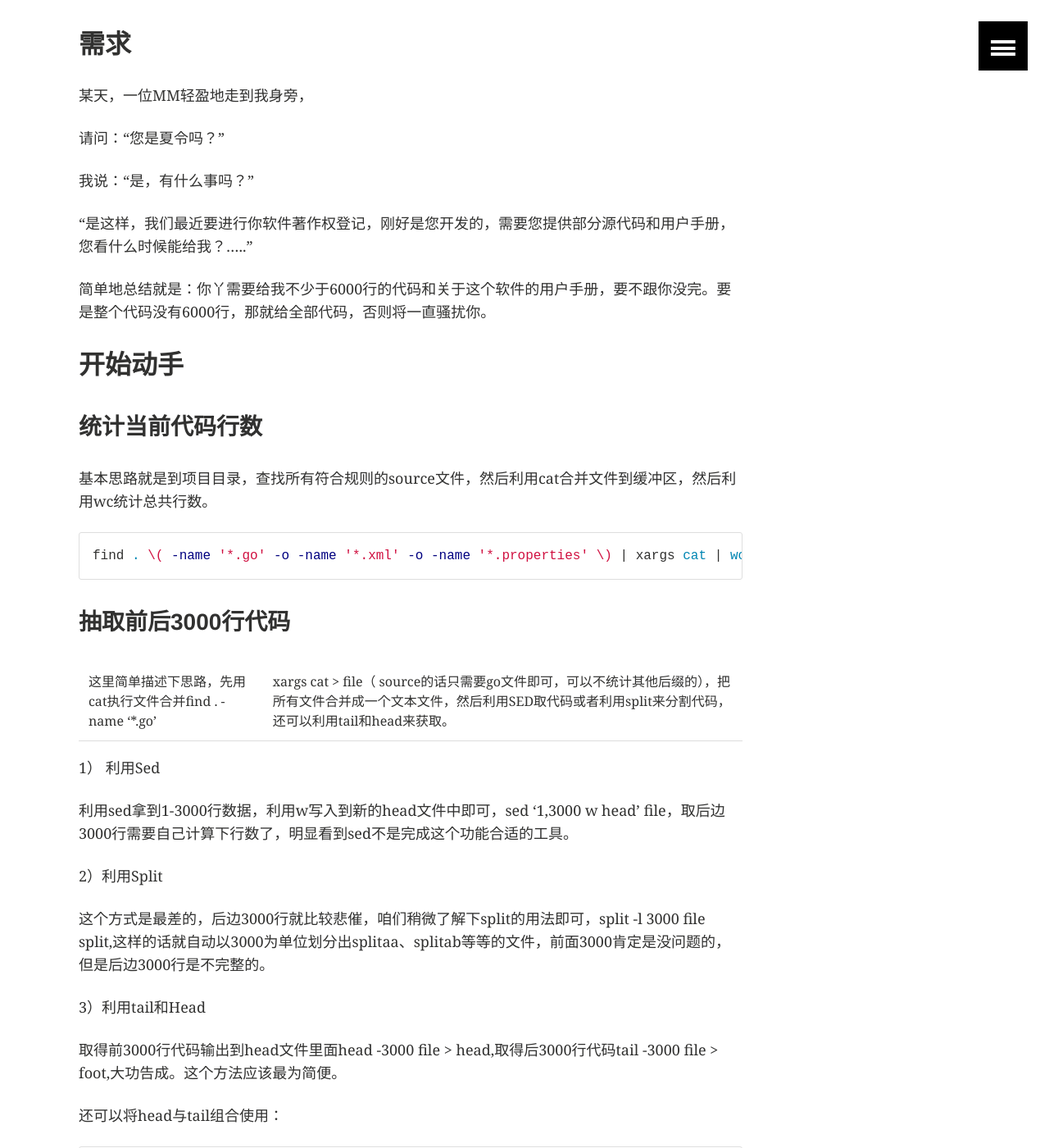
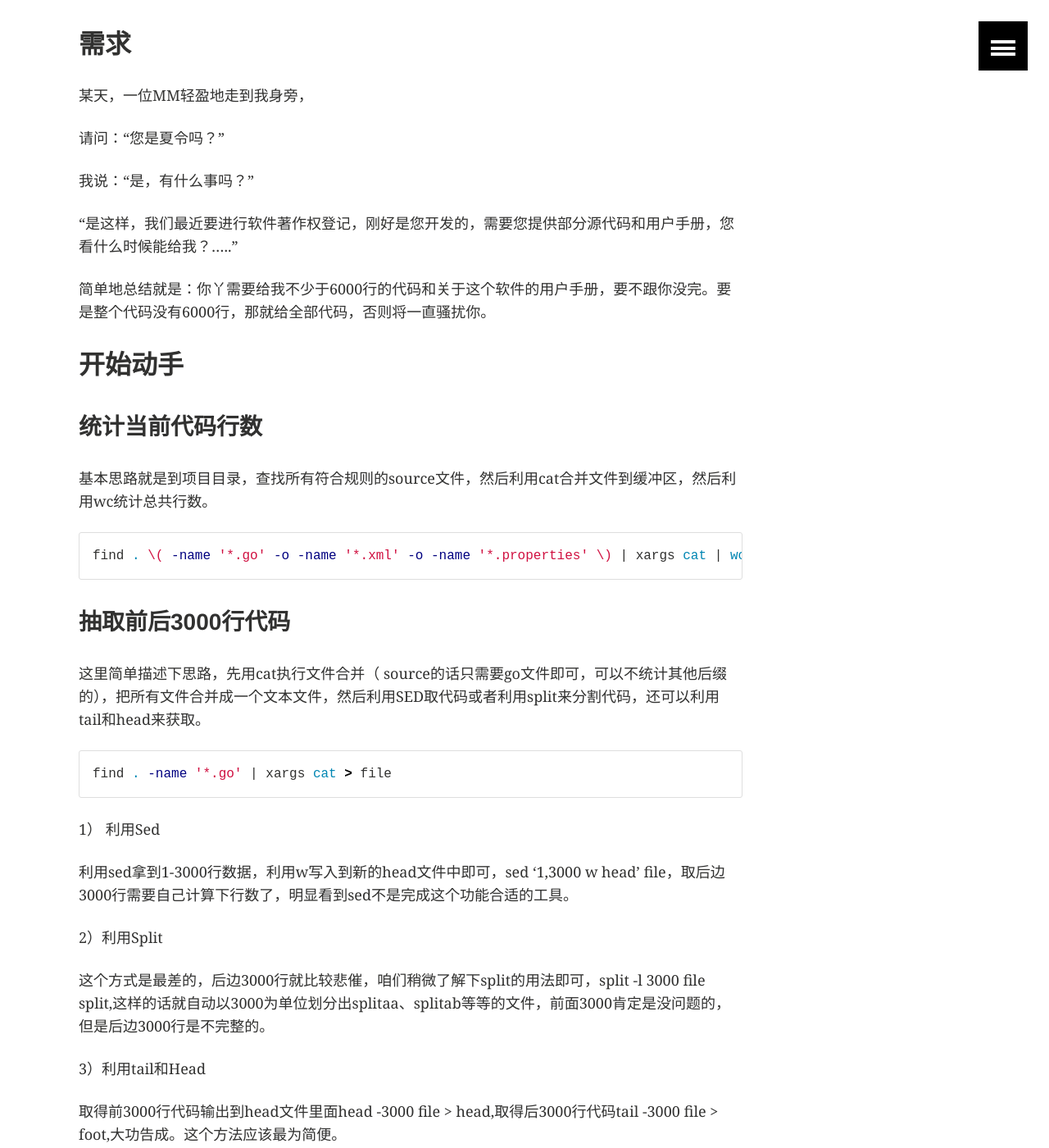
Before and after one commit to xialingsc/home, a Jekyll site: the page built from _posts/shell/2015-10-13-How-To-Get-Code-By-Shell.md, in a window 1280 px wide and 1400 px high, scrolled down 510 px. Shown: the whole window at 82% size. Built offline with Jekyll 4.4.1, drawn with Linux system fonts in a browser that asks for light colours; a script that is not in the unit is left out; comment, search, counter and statistics services are not loaded; some of the changed text lies outside the part shown.

Commit message:
release post

```diff
--- a/_posts/shell/2015-10-13-How-To-Get-Code-By-Shell.md
+++ b/_posts/shell/2015-10-13-How-To-Get-Code-By-Shell.md
@@ -25,7 +25,7 @@ image:
 
 我说：“是，有什么事吗？”
 
-“是这样，我们最近要进行你软件著作权登记，刚好是您开发的，需要您提供部分源代码和用户手册，您看什么时候能给我？.....”
+“是这样，我们最近要进行软件著作权登记，刚好是您开发的，需要您提供部分源代码和用户手册，您看什么时候能给我？.....”
 
 简单地总结就是：你丫需要给我不少于6000行的代码和关于这个软件的用户手册，要不跟你没完。要是整个代码没有6000行，那就给全部代码，否则将一直骚扰你。
 
@@ -43,7 +43,12 @@ find . \( -name '*.go' -o -name '*.xml' -o -name '*.properties' \) | xargs cat |
 
 ### 抽取前后3000行代码
 
-这里简单描述下思路，先用cat执行文件合并find . -name '*.go' | xargs cat > file（ source的话只需要go文件即可，可以不统计其他后缀的），把所有文件合并成一个文本文件，然后利用SED取代码或者利用split来分割代码，还可以利用tail和head来获取。
+这里简单描述下思路，先用cat执行文件合并（ source的话只需要go文件即可，可以不统计其他后缀的），把所有文件合并成一个文本文件，然后利用SED取代码或者利用split来分割代码，还可以利用tail和head来获取。
+{% highlight bash %}
+{% raw %}
+find . -name '*.go' | xargs cat > file
+{% endraw %}
+{% endhighlight %}
 
 1） 利用Sed
 
```
Also changed, not shown: other parts of _posts/shell/2015-10-13-How-To-Get-Code-By-Shell.md (+1 -1 lines).
